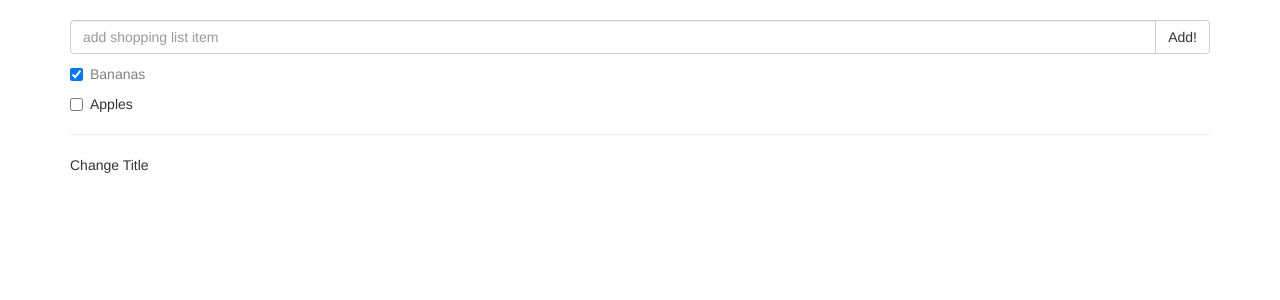
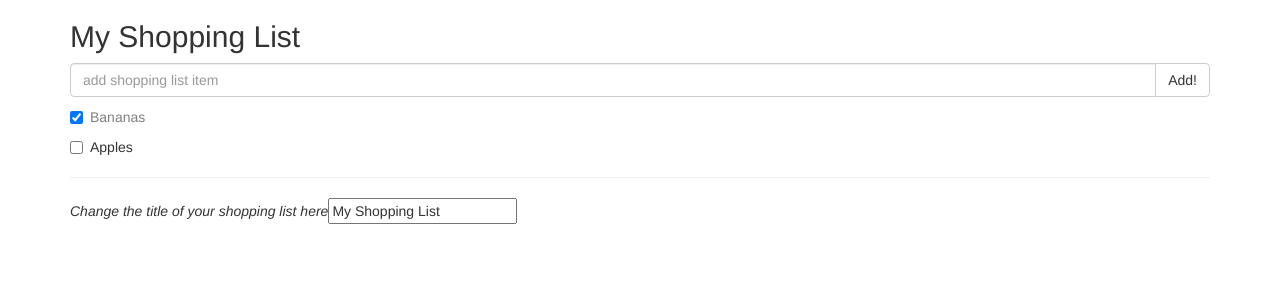
Before and after one commit to shadow81627/Learning-Vue.js, a Vue app in the folder shopping-list/: page / in a window 1280 px wide. Shown: the top 300 px of the page. Built offline with nearby package versions, Linux system fonts and the light colour scheme.

Commit message:
Added Change title template
Added input for changing lsit title.

```diff
--- a/shopping-list/src/App.vue
+++ b/shopping-list/src/App.vue
@@ -5,7 +5,7 @@
     <items-component :items="items"></items-component>
     <div class="footer">
       <hr/>
-      <change-title-component></change-title-component>
+      <change-title-component v-model="title"></change-title-component>
     </div>
   </div>
 </template>
@@ -24,7 +24,8 @@ export default {
   data () {
     return {
       items: [{ text: 'Bananas', checked: true },
-        { text: 'Apples', checked: false }]
+        { text: 'Apples', checked: false }],
+      title: 'My Shopping List'
     }
   },
   methods: {
--- a/shopping-list/src/components/ChangeTitleComponent.vue
+++ b/shopping-list/src/components/ChangeTitleComponent.vue
@@ -1,9 +1,17 @@
 <template>
-  <div>Change Title</div>
+  <div>
+      <em>Change the title of your shopping list here</em>
+      <input v-bind:value="value" v-on:input="onInput"/>
+  </div>
 </template>
 <script>
 export default {
-
+  props: ['value'],
+  methods: {
+    onInput: function (event) {
+      this.$emit('input', event.target.value)
+    }
+  }
 }
 </script>
 
```
